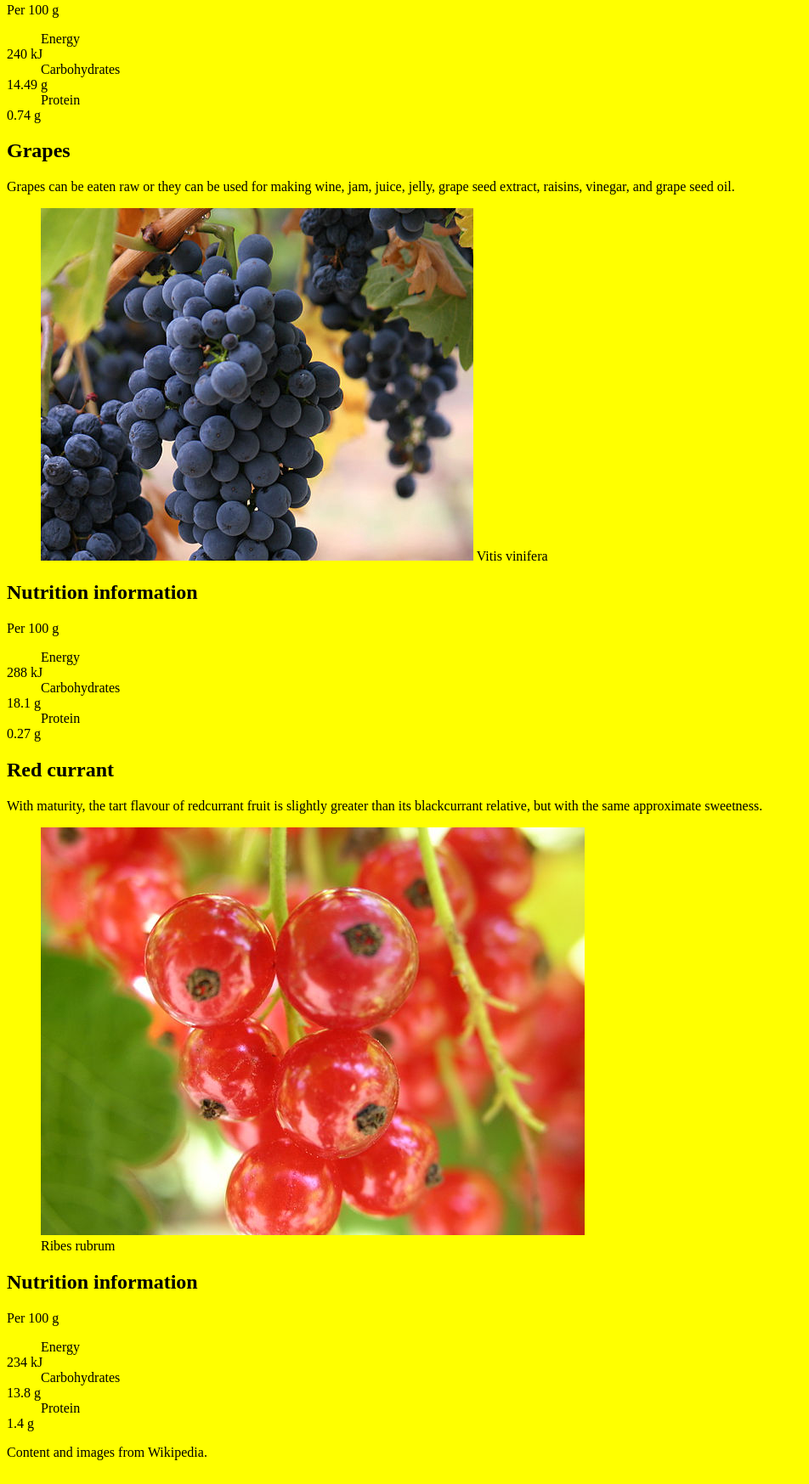
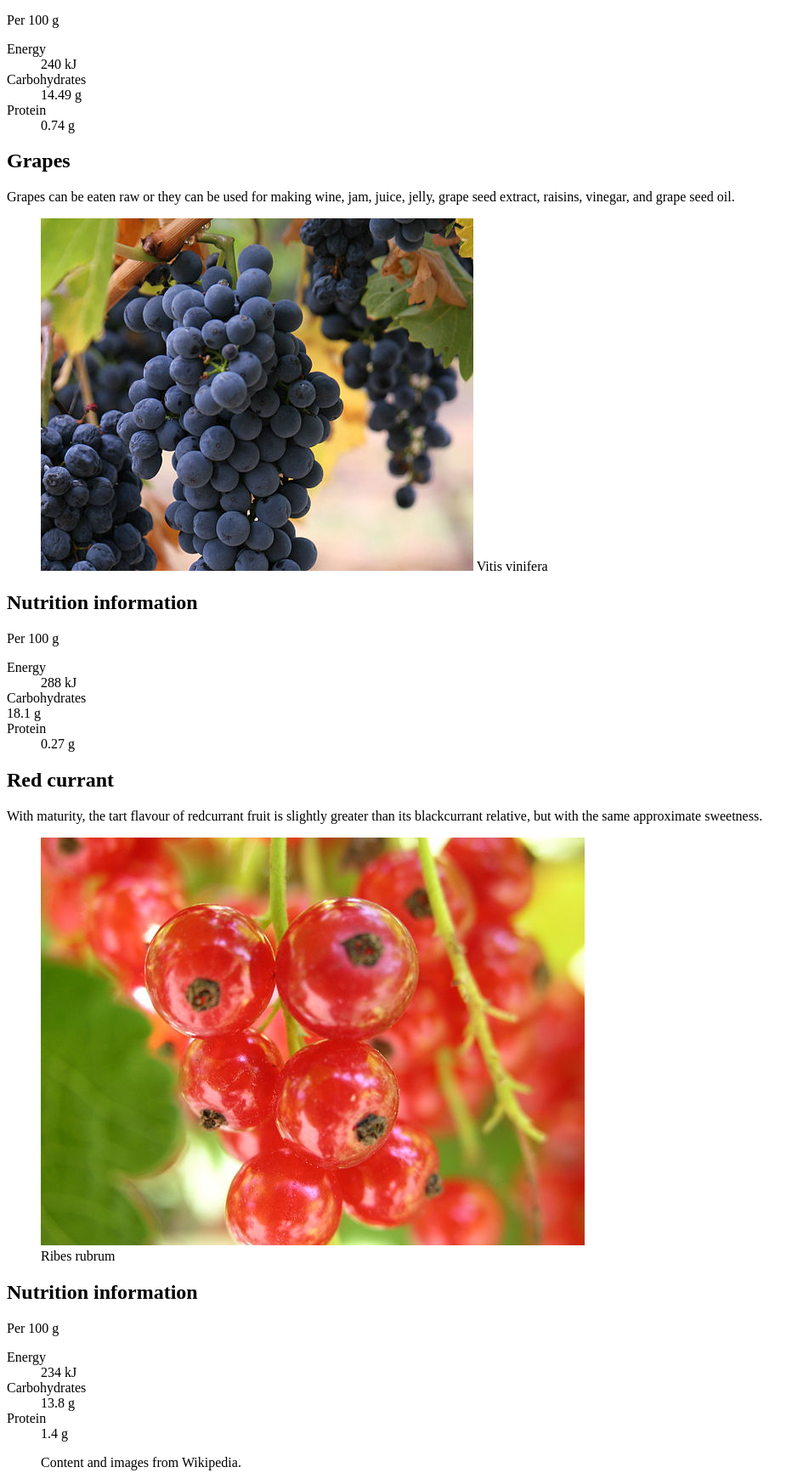
Before and after one commit to pamelaazzi/project-1, a plain HTML site: page index.html in a window 1280 px wide. Shown: the part 908-2655 px from the top of the page at 85% size, without its empty margins (0-952 px from the left). Drawn offline with Linux system fonts and the light colour scheme.

Commit message:
added background colour, and hover settings.

```diff
--- a/css/main.css
+++ b/css/main.css
@@ -1,7 +1,37 @@
-html {
-  background-color: yellow;
+html{
+  background-color: white;
 }
 
 h1{
   color: red;
 }
+
+header {
+  padding:0em;
+  margin:0em;
+  background-color: yellow;
+}
+
+h1 {
+  font-family: 'Sigmar One', cursive;
+  text-align: center;
+  color: hotpink;
+}
+
+nav li {
+  display: inline-block;
+  color: black;
+  background-color: hotpink;
+  border-radius: 4px;
+  padding: 0.5em;
+  margin: 0.5em;
+}
+
+nav a {
+  text-decoration: none;
+  margin: 0.5em;
+}
+
+a:hover {
+  color: white;
+}
--- a/index.html
+++ b/index.html
@@ -44,14 +44,14 @@
     <p><span="100">Per 100 g</span></p>
 
     <dl>
-      <dd>Energy</dd>
-      </dt> 240 kJ</dt>
+      <dt>Energy</dt>
+      <dd> 240 kJ</dd>
 
-      <dd>Carbohydrates</dd>
-      </dt>14.49 g</dt>
+      <dt>Carbohydrates</dt>
+      <dd>14.49 g</dd>
 
-      <dd>Protein</dd>
-      <dt>0.74 g</dt>
+      <dt>Protein</dt>
+      <dd>0.74 g</dd>
     </dl>
 
 <h2>Grapes</h2>
@@ -68,14 +68,14 @@
   <p><span="100">Per 100 g</span></p>
 
   <dl>
-    <dd>Energy</dd>
-    <dt> 288 kJ</dt>
+    <dt>Energy</dt>
+    <dd> 288 kJ</dd>
 
-    <dd>Carbohydrates</dd>
-    </dt>18.1 g</dt>
+    <dt>Carbohydrates</dt>
+    </dd>18.1 g</dd>
 
-    <dd>Protein</dd>
-    <dt>0.27 g</dt>
+    <dt>Protein</dt>
+    <dd>0.27 g</dd>
   </dl>
 
 <h2>Red currant</h2>
@@ -92,14 +92,14 @@
 <p><span class="100">Per 100 g</span>
 
   <dl>
-    <dd>Energy</dd>
-    <dt> 234 kJ</dt>
+    <dt>Energy</dt>
+    <dd> 234 kJ</dd>
 
-    <dd>Carbohydrates</dd>
-    <dt> 13.8 g</dt>
+    <dt>Carbohydrates</dt>
+    <dd> 13.8 g</dd>
 
-    <dd>Protein</dd>
-    <dt>1.4 g<dt>
+    <dt>Protein</dt>
+    <dd>1.4 g<dd>
 
 </body>
 
```
